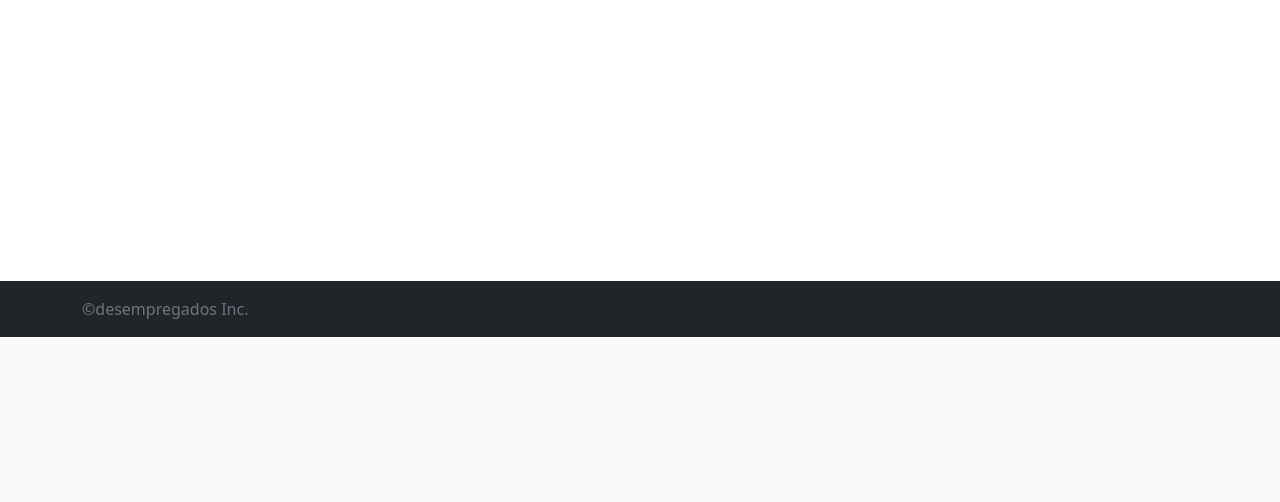
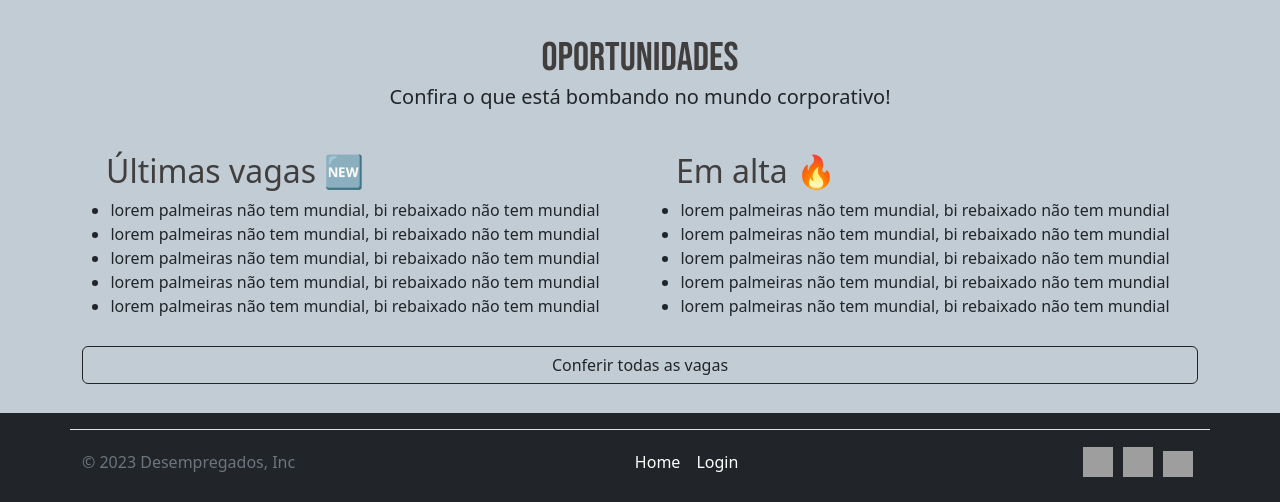
Before and after one commit to adrian1715/desempregados.com, a Node server app: page / in a window 1280 px wide. Shown: the part 463-965 px from the top of the page. Before the commit the page ends 800 px from the top, so only its background shows below. Run offline with Node 20, Linux system fonts and the light colour scheme; some libraries are stand-ins or nearby versions; grey boxes are pictures that could not be loaded.

Commit message:
adding desempregados homepage and fixing some styles

```diff
--- a/public/css/desempregados.css
+++ b/public/css/desempregados.css
@@ -9,22 +9,30 @@ nav {
   background: rgb(118, 197, 243);
 }
 
+.navbar-brand,
 .nav-link {
-  padding: 0px;
+  transition: all 0.3s ease;
 }
 
+.navbar-brand:hover {
+  opacity: 0.75;
+}
+
+/* .nav-link {
+  padding: 0px;
+  transition: opacity 0.3s ease-in-out;
+} */
+
 .nav-link:hover {
-  color: white !important;
+  opacity: 0.5;
 }
 
 main {
-  /* margin-top: 3rem; */
   min-height: 85.5vh;
 }
 
 footer {
   bottom: 0;
-  background: rgb(4, 4, 99);
   width: 100%;
   padding-top: 80px;
   margin-top: 24px;
@@ -63,10 +71,12 @@ h2 {
 
 #search-button {
   margin: 0px;
+  transition: all 0.4s ease;
 }
 
 #search-button:hover {
-  border: solid 1px black;
+  opacity: 0.75;
+  border: solid 1px rgb(219, 210, 210);
 }
 
 #sec-1 {
@@ -89,7 +99,6 @@ h2 {
   display: flex;
   flex-direction: column;
   align-items: center;
-  /* padding: 0; */
 }
 
 @media (min-width: 1400px) {
--- a/public/css/styles.css
+++ b/public/css/styles.css
@@ -20,3 +20,19 @@ body {
   bottom: 0;
   width: 100%;
 }
+
+footer a {
+  color: white;
+  text-decoration: none;
+  transition: opacity 0.3s ease-in-out;
+}
+
+footer a:hover {
+  opacity: 0.3;
+}
+
+footer img {
+  height: 30px;
+  width: 30px;
+  margin: 0px 5px;
+}
--- a/routes/index.js
+++ b/routes/index.js
@@ -7,9 +7,9 @@ router.get("/", (req, res) => {
   res.render("index", { title: "Homepage - desempregados.com" });
 });
 
-router.get("/desempregados", (req, res) => {
-  res.sendFile(path.join(__dirname, "../views/pages", "desempregados.html"));
-});
+// router.get("/desempregados", (req, res) => {
+//   res.sendFile(path.join(__dirname, "../views/pages", "desempregados.html"));
+// });
 
 router.get("/login", (req, res) => {
   res.render("login");
--- a/views/pages/index.ejs
+++ b/views/pages/index.ejs
@@ -1,3 +1,118 @@
-<%- layout('../layouts/boilerplate') %>
+<!DOCTYPE html>
+<html lang="en">
+  <head>
+    <meta charset="UTF-8" />
+    <meta http-equiv="X-UA-Compatible" content="IE=edge" />
+    <meta name="viewport" content="width=device-width, initial-scale=1.0" />
+    <title>Home - Desempregados</title>
+    <link
+      rel="icon"
+      href="https://contmoura.com.br/wp-content/uploads/2020/04/carteira-de-trabalho-png-6.png"
+    />
+    <link
+      href="https://cdn.jsdelivr.net/npm/bootstrap@5.3.0-alpha3/dist/css/bootstrap.min.css"
+      rel="stylesheet"
+      integrity="sha384-KK94CHFLLe+nY2dmCWGMq91rCGa5gtU4mk92HdvYe+M/SXH301p5ILy+dN9+nJOZ"
+      crossorigin="anonymous"
+    />
+    <link rel="preconnect" href="https://fonts.googleapis.com" />
+    <link rel="preconnect" href="https://fonts.gstatic.com" crossorigin />
+    <link
+      href="https://fonts.googleapis.com/css2?family=Bebas+Neue&display=swap"
+      rel="stylesheet"
+    />
+    <link rel="stylesheet" href="/css/desempregados.css" />
+  </head>
 
-<h1>Welcome</h1>
+  <body>
+    <%- include('../partials/navbar') %>
+
+    <main>
+      <section id="sec-1">
+        <div class="container">
+          <h1 id="welcome-message" class="col-8 col-md-10">
+            Bem-vindo, desempregado!
+          </h1>
+          <br />
+          <h2 class="col-9 col-lg-8">Encontre já seu trabalho dos sonhos</h2>
+          <!-- <p>Como podemos te ajudar hoje?</p> -->
+          <form action="" class="mt-3 col-11">
+            <div class="input-group w-75">
+              <input
+                type="search"
+                placeholder="Busque seu novo trampo aqui"
+                class="form-control"
+                style="height: 50px"
+              />
+              <button type="submit" id="search-button" class="input-group-text">
+                <svg
+                  xmlns="http://www.w3.org/2000/svg"
+                  width="16"
+                  height="16"
+                  fill="currentColor"
+                  class="bi bi-search"
+                  viewBox="0 0 16 16"
+                >
+                  <path
+                    d="M11.742 10.344a6.5 6.5 0 1 0-1.397 1.398h-.001c.03.04.062.078.098.115l3.85 3.85a1 1 0 0 0 1.415-1.414l-3.85-3.85a1.007 1.007 0 0 0-.115-.1zM12 6.5a5.5 5.5 0 1 1-11 0 5.5 5.5 0 0 1 11 0z"
+                  />
+                </svg>
+              </button>
+            </div>
+          </form>
+        </div>
+      </section>
+      <section id="sec-2">
+        <div class="container">
+          <div class="row">
+            <h1 class="m-0 text-center">Oportunidades</h1>
+            <p class="fs-5 text-center">
+              Confira o que está bombando no mundo corporativo!
+            </p>
+          </div>
+          <br />
+          <div class="row">
+            <div class="sec-2-cont col-12 col-md-6">
+              <h2 class="ps-xl-4">Últimas vagas 🆕</h2>
+              <ul class="p-xl-0">
+                <% for(let i=0; i<5; i++) { %>
+                <li>
+                  lorem palmeiras não tem mundial, bi rebaixado não tem mundial
+                </li>
+                <% } %>
+              </ul>
+            </div>
+            <div class="sec-2-cont col-12 col-md-6">
+              <h2 class="ps-xl-4">Em alta 🔥</h2>
+              <ul class="p-xl-0">
+                <% for(let i=0; i<5; i++) { %>
+                <li>
+                  lorem palmeiras não tem mundial, bi rebaixado não tem mundial
+                </li>
+                <% } %>
+              </ul>
+            </div>
+            <a href="vagas.php"
+              ><button class="btn btn-outline-dark w-100">
+                Conferir todas as vagas
+              </button></a
+            >
+          </div>
+        </div>
+      </section>
+    </main>
+
+    <%- include('../partials/footer') %>
+
+    <script
+      src="https://cdn.jsdelivr.net/npm/@popperjs/core@2.11.7/dist/umd/popper.min.js"
+      integrity="sha384-zYPOMqeu1DAVkHiLqWBUTcbYfZ8osu1Nd6Z89ify25QV9guujx43ITvfi12/QExE"
+      crossorigin="anonymous"
+    ></script>
+    <script
+      src="https://cdn.jsdelivr.net/npm/bootstrap@5.3.0-alpha3/dist/js/bootstrap.min.js"
+      integrity="sha384-Y4oOpwW3duJdCWv5ly8SCFYWqFDsfob/3GkgExXKV4idmbt98QcxXYs9UoXAB7BZ"
+      crossorigin="anonymous"
+    ></script>
+  </body>
+</html>
--- a/views/partials/footer.ejs
+++ b/views/partials/footer.ejs
@@ -1,5 +1,48 @@
-<footer class="footer bg-dark py-3 mt-auto">
-  <div class="container">
-    <span class="text-secondary">&copy;desempregados Inc.</span>
+<footer
+  class="footer bg-dark d-flex align-items-center py-5 py-lg-0 pt-lg-3 pb-lg-4"
+>
+  <div
+    class="container border-top w-100 pt-3 col-md-4 d-flex align-items-center flex-wrap justify-content-between"
+  >
+    <span class="mb-3 mb-lg-0 text-secondary">© 2023 Desempregados, Inc</span>
+
+    <ul class="nav justify-content-center mb-3 mb-lg-0 ps-3 p-sm-0">
+      <% for (link of pages) { %>
+      <li class="nav-item col-12 col-sm-auto">
+        <% if (link === "index") { %>
+        <a href="/" class="px-2 py-1 d-flex col-12">Home</a>
+        <% } else { %>
+        <a href="/<%= link.toLowerCase() %>" class="px-2 py-1 d-flex col-12"
+          ><%= link[0].toUpperCase() + link.substring(1) %></a
+        >
+        <% } %>
+      </li>
+      <% } %>
+    </ul>
+
+    <ul class="nav justify-content-end d-flex">
+      <li class="nav-item">
+        <a href="">
+          <img
+            src="https://png.pngtree.com/png-vector/20221018/ourmid/pngtree-instagram-social-platform-icon-png-image_6315976.png"
+            alt="instagram"
+        /></a>
+      </li>
+      <li class="nav-item">
+        <a href="">
+          <img
+            src="https://upload.wikimedia.org/wikipedia/commons/thumb/5/51/Facebook_f_logo_%282019%29.svg/2048px-Facebook_f_logo_%282019%29.svg.png"
+            alt="facebook"
+        /></a>
+      </li>
+      <li class="nav-item">
+        <a href="">
+          <img
+            src="https://logodownload.org/wp-content/uploads/2014/09/twitter-logo-2-1.png"
+            alt="twitter"
+            class="pt-1"
+        /></a>
+      </li>
+    </ul>
   </div>
 </footer>
--- a/views/partials/navbar.ejs
+++ b/views/partials/navbar.ejs
@@ -25,10 +25,10 @@
           <% for (link of pages) { %>
           <li class="nav-item">
             <% if (link === "index") { %>
-            <a href="/" class="nav-link text-center">HOME</a>
+            <a href="/" class="nav-link text-center">Home</a>
             <% } else { %>
             <a href="/<%= link.toLowerCase() %>" class="nav-link text-center"
-              ><%= link.toUpperCase() %></a
+              ><%= link[0].toUpperCase() + link.substring(1)%></a
             >
             <% } %>
           </li>
```
